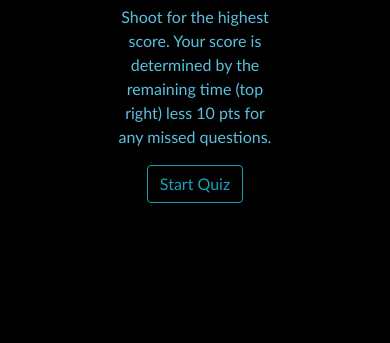
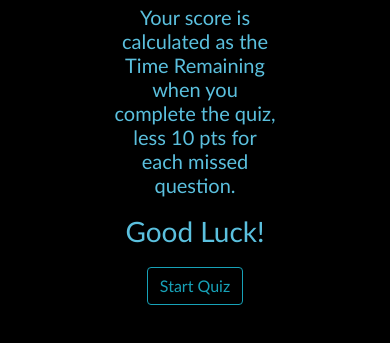
Before and after one commit to Andy-Waine/coding-quiz, a plain HTML site: page index.html in a window 390 px wide. Shown: the part 377-720 px from the top of the page. Drawn offline with nearby package versions, Linux system fonts and the light colour scheme.

Commit message:
media query for cell to remove excess padding

```diff
--- a/assets/style.css
+++ b/assets/style.css
@@ -15,7 +15,22 @@ body {
     color: #d9534f;
 }
 
-btn {
-    background-color: #5bc0de;
-    color: black;
+main {
+    padding-top: 50px;
 }
+
+.good-luck {
+    padding-top: 10px;
+    padding-bottom: 10px;
+}
+
+
+
+/* Media Queries */
+
+/* Mobile */
+@media (max-width: 480px) {
+    main {
+        padding-top: 0;
+    }
+}
--- a/index.html
+++ b/index.html
@@ -39,7 +39,11 @@
                     <!--Actual Div Container for Main, Width: 6/12-->
                     <div class="col-6">
                         <h1 class="d-flex justify-content-center text-center">Test Your Coding Knowledge With This Multiple-Choice Quiz</h1>
-                        <p class="d-flex justify-content-center text-center">Shoot for the highest score. Your score is determined by the remaining time (top right) less 10 pts for any missed questions.</p>
+                        <span></span>
+                        <h5 class="d-flex justify-content-center text-center">Your score is calculated as the Time Remaining when you complete the quiz, less 10 pts for each missed question.</h5>
+                        <span></span>
+                        <h3 class="d-flex justify-content-center text-center good-luck">Good Luck!</h3>
+                        <span></span>
                         <button id="start" type="button" class="btn btn-outline-info mx-auto d-block">Start Quiz</button></p>
                     </div>
                 </div>
```
